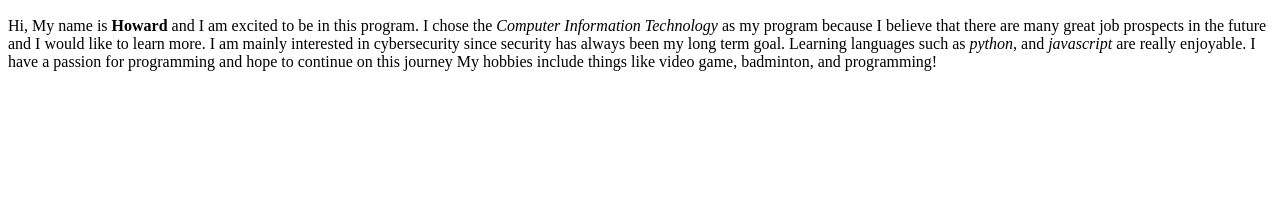
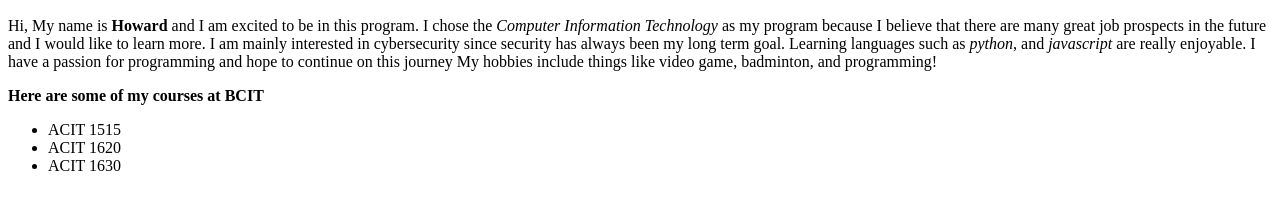
Before and after one commit to Hlai90/Personal_Website, a plain HTML site: page index.html in a window 1280 px wide. Shown: the part 110-320 px from the top of the page. Drawn offline with Linux system fonts and the light colour scheme.

Commit message:
adds a list with three CIT courses from BCIT

```diff
--- a/index.html
+++ b/index.html
@@ -19,5 +19,17 @@
       programming!
     </p>
     <p></p>
+    <strong>Here are some of my courses at BCIT</strong>
+    <ul>
+      <li>
+        <a>ACIT 1515</a>
+      </li>
+      <li>
+        <a>ACIT 1620</a>
+      </li>
+      <li>
+        <a>ACIT 1630</a>
+      </li>
+    </ul>
   </body>
 </html>
```
